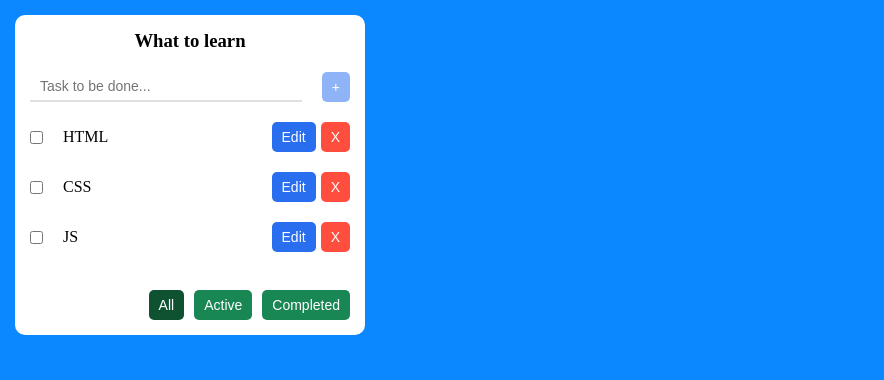
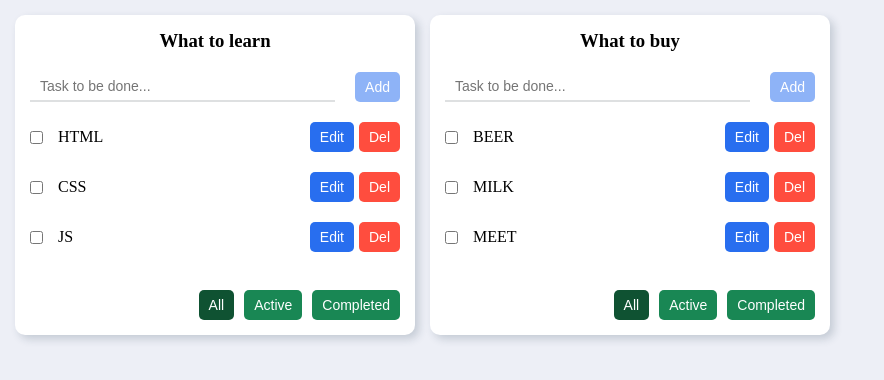
Before and after one commit to NikChist88/todolist, a React (Create React App) app: page / in a window 1280 px wide. Shown: the top 380 px of the page, without its empty margins (0-884 px from the left). Built offline with nearby package versions, Linux system fonts and the light colour scheme.

Commit message:
refactoring, add new store

```diff
--- a/src/App.css
+++ b/src/App.css
@@ -1,5 +1,5 @@
 
 .app {
   display: flex;
-  gap: 0 30px;
+  gap: 0 15px;
 }
--- a/src/App.tsx
+++ b/src/App.tsx
@@ -1,53 +1,94 @@
 import './App.css'
-import { useState } from 'react'
+import { FC, useState } from 'react'
 import { Todolist } from './components/todoList/TodoList'
-import { TaskType } from './data/initTasks'
+import { TasksType } from './data/store'
+import { TodolistType } from './data/store'
+import { FilterType } from './data/store'
 import { v1 } from 'uuid'
 
 type AppPropsType = {
-  initTasks: TaskType[]
+  initTodolists: TodolistType[]
+  initTasks: TasksType
 }
 
-export const App: React.FC<AppPropsType> = ({ initTasks }) => {
+export const App: FC<AppPropsType> = ({ initTodolists, initTasks }) => {
   // Local State
-  const [tasks, setTasks] = useState<TaskType[]>(initTasks)
+  const [todolists, setTodolists] = useState<TodolistType[]>(initTodolists)
+  const [tasks, setTasks] = useState<TasksType>(initTasks)
+
+  console.log(todolists)
+  console.log(tasks)
 
   // Create Task
-  const createTask = (task: string) => {
-    setTasks([...tasks, { id: v1(), task: task, isDone: false }])
+  const createTask = (task: string, todoListId: string) => {
+    const newTask = { id: v1(), title: task, isDone: false }
+    tasks[todoListId] = [...tasks[todoListId], newTask]
+    setTasks({ ...tasks })
   }
 
   // Edit Task
-  const editTask = (taskId: string, newTask: string) => {
-    const updatedTask = { id: taskId, task: newTask, isDone: false }
-    setTasks((prevTasks) =>
-      prevTasks.map((task) => (task.id === updatedTask.id ? updatedTask : task))
-    )
+  const editTask = (taskId: string, todolistId: string, task: string) => {
+    const newTask = tasks[todolistId].find((t) => t.id === taskId)
+    if (newTask) {
+      newTask.title = task
+      setTasks({ ...tasks })
+    }
+  }
+
+  // Change Tasks Filter
+  const changeTaskFilter = (value: FilterType, todoListId: string) => {
+    const todolist = todolists.find((tl) => tl.id === todoListId)
+    if (todolist) {
+      todolist.filter = value
+      setTodolists([...todolists])
+    }
   }
 
   // Change Task Status
-  const changeTaskStatus = (taskId: string, isDone: boolean) => {
-    const task = tasks.find((task) => task.id === taskId)
-    if (task) task.isDone = isDone
-    setTasks([...tasks])
+  const changeTaskStatus = (
+    taskId: string,
+    todolistId: string,
+    isDone: boolean
+  ) => {
+    const newTaksStatus = tasks[todolistId].find((task) => task.id === taskId)
+    if (newTaksStatus) newTaksStatus.isDone = isDone
+    setTasks({ ...tasks })
   }
 
   // Delete Task
-  const deleteTask = (id: string) => {
-    if (window.confirm('Do you want to delete a task?'))
-      setTasks(tasks.filter((task) => task.id !== id))
+  const deleteTask = (id: string, todolistId: string) => {
+    if (window.confirm('Do you want to delete a task?')) {
+      const updatedTasks = tasks[todolistId].filter((t) => t.id !== id)
+      tasks[todolistId] = updatedTasks
+      setTasks({ ...tasks })
+    }
   }
 
   return (
     <div className="app">
+      {todolists.map((tl) => {
+        // Filtered Tasks
+        let filteredTasks = tasks[tl.id]
+        if (tl.filter === 'active')
+          filteredTasks = filteredTasks.filter((t) => t.isDone === false)
+        if (tl.filter === 'completed')
+          filteredTasks = filteredTasks.filter((t) => t.isDone === true)
+
+        return (
           <Todolist
-        title={'What to learn'}
-        tasks={tasks}
+            key={tl.id}
+            id={tl.id}
+            title={tl.title}
+            filter={tl.filter}
+            tasks={filteredTasks}
+            changeTaskFilter={changeTaskFilter}
             createTask={createTask}
             changeTaskStatus={changeTaskStatus}
             deleteTask={deleteTask}
             editTask={editTask}
           />
+        )
+      })}
     </div>
   )
 }
--- a/src/components/button/Button.styles.scss
+++ b/src/components/button/Button.styles.scss
@@ -7,9 +7,6 @@
   color: #fff;
   cursor: pointer;
   transition: background-color ease-in 0.3s;
-}
-
-.btn-primary {
   background-color: #286eef;
 
   &:hover {
@@ -18,9 +15,8 @@
   &:disabled {
     background-color: #286eef85;
   }
-}
 
-.btn-danger {
+  &_danger {
     background-color: #ff4d3e;
 
     &:hover {
@@ -28,7 +24,7 @@
     }
   }
 
-.btn-success {
+  &_success {
     background-color: #198754;
 
     &:hover {
@@ -38,3 +34,4 @@
       background-color: #0f5232;
     }
   }
+}
--- a/src/components/checkbox/Checkbox.tsx
+++ b/src/components/checkbox/Checkbox.tsx
@@ -3,15 +3,20 @@ import { ChangeEvent, FC } from 'react'
 
 type CheckboxPropsType = {
   id: string
+  todolistsId: string
   checked: boolean
-  changeTaskStatus: (taskId: string, isDone: boolean) => void
+  changeTaskStatus: (
+    taskId: string,
+    todolistsId: string,
+    isDone: boolean
+  ) => void
 }
 
 export const Checkbox: FC<CheckboxPropsType> = (props) => {
-  const { id, checked, changeTaskStatus } = props
+  const { id, todolistsId, checked, changeTaskStatus } = props
 
   const onChangeHandler = (e: ChangeEvent<HTMLInputElement>) => {
-    changeTaskStatus(id, e.currentTarget.checked)
+    changeTaskStatus(id, todolistsId, e.currentTarget.checked)
   }
 
   return (
--- a/src/components/input/Input.tsx
+++ b/src/components/input/Input.tsx
@@ -5,11 +5,12 @@ type InputPropsType = {
   value: string
   onChange: (value: string) => void
   onKeyPress: () => void
-  onBlur: (focused: boolean) => void
+  onBlur?: (focused: boolean) => void
+  autoFocus?: boolean
 }
 
 export const Input: FC<InputPropsType> = (props) => {
-  const { value, onChange, onKeyPress, onBlur } = props
+  const { value, onChange, onKeyPress, onBlur, autoFocus } = props
 
   const onChangeHandler = (e: ChangeEvent<HTMLInputElement>) => {
     onChange(e.currentTarget.value.trimStart())
@@ -17,6 +18,10 @@ export const Input: FC<InputPropsType> = (props) => {
 
   const onKeyPressHandler = (e: KeyboardEvent<HTMLInputElement>) => {
     if (e.key === 'Enter' && value.length < 16 && value) onKeyPress()
+  }
+
+  const onBlurHandler = () => {
+    onBlur && onBlur(false)
   }
 
   return (
@@ -27,8 +32,9 @@ export const Input: FC<InputPropsType> = (props) => {
       value={value}
       onChange={onChangeHandler}
       onKeyUp={onKeyPressHandler}
-      onBlur={() => onBlur(false)}
+      onBlur={onBlurHandler}
       maxLength={16}
+      autoFocus={autoFocus}
     />
   )
 }
--- a/src/components/task/Task.styles.scss
+++ b/src/components/task/Task.styles.scss
@@ -5,9 +5,11 @@
 
 .task__item {
   width: 100%;
+  padding-right: 15px;
   display: flex;
   align-items: center;
-  gap: 0 20px;
+  gap: 0 15px;
+  text-transform: uppercase;
 
   &.is-done {
     text-decoration: line-through;
--- a/src/components/task/Task.tsx
+++ b/src/components/task/Task.tsx
@@ -6,22 +6,35 @@ import { Input } from '../input/Input'
 
 type TaskPropsType = {
   id: string
+  todolistId: string
   task: string
   isDone: boolean
-  changeTaskStatus: (taskId: string, isDone: boolean) => void
-  deleteTask: (id: string) => void
-  editTask: (taskId: string, newTask: string) => void
+  changeTaskStatus: (
+    taskId: string,
+    todolistId: string,
+    isDone: boolean
+  ) => void
+  deleteTask: (id: string, todolistId: string) => void
+  editTask: (taskId: string, todolistId: string, newTask: string) => void
 }
 
 export const Task: FC<TaskPropsType> = (props) => {
-  const { id, task, isDone, changeTaskStatus, deleteTask, editTask } = props
+  const {
+    id,
+    todolistId,
+    task,
+    isDone,
+    changeTaskStatus,
+    deleteTask,
+    editTask,
+  } = props
 
   const [inputValue, setInputValue] = useState<string>(task)
-  const [isFocused, setFocused] = useState<boolean>(false)
+  const [isFocused, setIsFocused] = useState<boolean>(false)
 
   const changeTask = () => {
-    editTask(id, inputValue)
-    setFocused(false)
+    editTask(id,todolistId, inputValue)
+    setIsFocused(false)
   }
 
   return (
@@ -29,6 +42,7 @@ export const Task: FC<TaskPropsType> = (props) => {
       <label className={`task__item ${isDone && 'is-done'}`}>
         <Checkbox
           id={id}
+          todolistsId={todolistId}
           checked={isDone}
           changeTaskStatus={changeTaskStatus}
         />
@@ -37,7 +51,8 @@ export const Task: FC<TaskPropsType> = (props) => {
             value={inputValue}
             onChange={setInputValue}
             onKeyPress={changeTask}
-            onBlur={setFocused}
+            onBlur={setIsFocused}
+            autoFocus={isFocused}
           />
         ) : (
           task
@@ -45,14 +60,14 @@ export const Task: FC<TaskPropsType> = (props) => {
       </label>
       <div className="task__controls">
         <Button
-          className="btn-primary"
           title={'Edit'}
-          onClickHandler={() => setFocused(true)}
+          disabled={isDone}
+          onClickHandler={() => setIsFocused(true)}
         />
         <Button
-          className="btn-danger"
-          title={'X'}
-          onClickHandler={() => deleteTask(id)}
+          className="btn_danger"
+          title={'Del'}
+          onClickHandler={() => deleteTask(id, todolistId)}
         />
       </div>
     </li>
--- a/src/components/todoList/TodoList.styles.scss
+++ b/src/components/todoList/TodoList.styles.scss
@@ -2,11 +2,13 @@
   display: flex;
   flex-direction: column;
   gap: 20px 0;
-  width: 350px;
+  max-width: 400px;
+  width: 100%;
   min-height: 320px;
   padding: 15px;
   border-radius: 10px;
   background-color: #fff;
+  box-shadow: 4px 4px 8px 0px rgba(34, 60, 80, 0.2);
 
   &__title {
     text-align: center;
--- a/src/components/todoList/TodoList.tsx
+++ b/src/components/todoList/TodoList.tsx
@@ -2,44 +2,59 @@ import './TodoList.styles.scss'
 import { Task } from '../task/Task'
 import { Input } from '../input/Input'
 import { Button } from '../button/Button'
-import { TaskType } from '../../data/initTasks'
+import { TaskType } from '../../data/store'
+import { FilterType } from '../../data/store'
 import { FC, useState } from 'react'
 
 type TodolistPropsType = {
+  id: string
   title: string
   tasks: TaskType[]
-  createTask: (task: string) => void
-  changeTaskStatus: (taskId: string, isDone: boolean) => void
-  deleteTask: (id: string) => void
-  editTask: (taskId: string, newTask: string) => void
+  filter: FilterType
+  createTask: (task: string, todoListId: string) => void
+  changeTaskFilter: (value: FilterType, todoListId: string) => void
+  changeTaskStatus: (
+    taskId: string,
+    todolistId: string,
+    isDone: boolean
+  ) => void
+  deleteTask: (id: string, todolistsId: string) => void
+  editTask: (taskId: string, todolistsId: string, newTask: string) => void
 }
 
-export type FilterType = 'all' | 'active' | 'completed'
-
 export const Todolist: FC<TodolistPropsType> = (props) => {
-  const { title, tasks, createTask, changeTaskStatus, deleteTask, editTask } =
-    props
+  const {
+    id,
+    title,
+    tasks,
+    filter,
+    createTask,
+    changeTaskStatus,
+    changeTaskFilter,
+    deleteTask,
+    editTask,
+  } = props
 
   // Local State
   const [inputValue, setInputValue] = useState<string>('')
-  const [filter, setFilter] = useState<FilterType>('all')
   const maxTaskLength: boolean = inputValue.length === 16
   const msgError: string = 'Max task length is 15 chars!'
 
-  // Change Tasks Filter
-  const changeFilter = (value: FilterType) => {
-    setFilter(value)
+  // Add Task
+  const addTask = () => {
+    createTask(inputValue, id)
+    setInputValue('')
   }
 
-  // Filtered Tasks
-  const filteredTasks = tasks
-  if (filter === 'active') filteredTasks.filter((t) => t.isDone === false)
-  if (filter === 'completed') filteredTasks.filter((t) => t.isDone === true)
-
-  // Add Task
-  const addTask = () => {
-    createTask(inputValue)
-    setInputValue('')
+  // Buttons click handlers / change task filter
+  const onAllClickHandler = () => {
+    changeTaskFilter('all', id)
+  }
+  const onActiveClickHandler = () => {
+    changeTaskFilter('active', id)
+  }
+  const onCompletedClickHandler = () => {
+    changeTaskFilter('completed', id)
   }
 
   return (
@@ -50,11 +65,9 @@ export const Todolist: FC<TodolistPropsType> = (props) => {
           value={inputValue}
           onChange={setInputValue}
           onKeyPress={addTask}
-          onBlur={() => {}}
         />
         <Button
-          className="btn-primary"
-          title={'+'}
+          title={'Add'}
           onClickHandler={addTask}
           disabled={!inputValue || maxTaskLength}
         />
@@ -62,15 +75,18 @@ export const Todolist: FC<TodolistPropsType> = (props) => {
 
       {maxTaskLength && <p className="error">{msgError}</p>}
 
-      {filteredTasks.length === 0 ? (
-        <span>No {filter} tasks.</span>
+      {tasks.length === 0 ? (
+        <span>
+          {filter === 'all' ? 'You have no tasks' : `No ${filter} tasks`}
+        </span>
       ) : (
         <ul className="todolist__list">
-          {filteredTasks.map((task) => (
+          {tasks.map((task) => (
             <Task
               key={task.id}
               id={task.id}
-              task={task.task}
+              todolistId={id}
+              task={task.title}
               isDone={task.isDone}
               changeTaskStatus={changeTaskStatus}
               deleteTask={deleteTask}
@@ -82,19 +98,19 @@ export const Todolist: FC<TodolistPropsType> = (props) => {
 
       <div className="todolist__controls">
         <Button
-          className={`btn-success ${filter === 'all' && 'active'}`}
+          className={`btn_success ${filter === 'all' && 'active'}`}
           title={'All'}
-          onClickHandler={() => changeFilter('all')}
+          onClickHandler={onAllClickHandler}
         />
         <Button
-          className={`btn-success ${filter === 'active' && 'active'}`}
+          className={`btn_success ${filter === 'active' && 'active'}`}
           title={'Active'}
-          onClickHandler={() => changeFilter('active')}
+          onClickHandler={onActiveClickHandler}
         />
         <Button
-          className={`btn-success ${filter === 'completed' && 'active'}`}
+          className={`btn_success ${filter === 'completed' && 'active'}`}
           title={'Completed'}
-          onClickHandler={() => changeFilter('completed')}
+          onClickHandler={onCompletedClickHandler}
         />
       </div>
     </div>
--- a/src/data/store.ts
+++ b/src/data/store.ts
@@ -2,38 +2,39 @@ import { v1 } from 'uuid'
 
 export type FilterType = 'all' | 'active' | 'completed'
 
-export type TodoListType = {
+export type TaskType = {
   id: string
-  titel: string
-  filter: FilterType
-}
-
-export type TaskType = {
   title: string
   isDone: boolean
 }
 
 export type TasksType = {
-  [todoLists: string]: TaskType[]
+  [todolistId: string]: TaskType[]
 }
 
-const todoListId_1: string = v1()
-const todoListId_2: string = v1()
+export type TodolistType = {
+  id: string
+  title: string
+  filter: FilterType
+}
 
-export const todoLists: TodoListType[] = [
-  { id: todoListId_1, titel: 'What to learn', filter: 'all' },
-  { id: todoListId_2, titel: 'What to buy', filter: 'all' },
+const todolistId_1: string = v1()
+const todolistId_2: string = v1()
+
+export const todolists: TodolistType[] = [
+  { id: todolistId_1, title: 'What to learn', filter: 'all' },
+  { id: todolistId_2, title: 'What to buy', filter: 'all' },
 ]
 
 export const tasks: TasksType = {
-  [todoLists[0].id]: [
-    { title: 'HTML', isDone: false },
-    { title: 'CSS', isDone: false },
-    { title: 'JS', isDone: false },
+  [todolistId_1]: [
+    { id: v1(), title: 'HTML', isDone: false },
+    { id: v1(), title: 'CSS', isDone: false },
+    { id: v1(), title: 'JS', isDone: false },
   ],
-  [todoLists[1].id]: [
-    { title: 'BEER', isDone: false },
-    { title: 'MILK', isDone: false },
-    { title: 'MEET', isDone: false },
+  [todolistId_2]: [
+    { id: v1(), title: 'BEER', isDone: false },
+    { id: v1(), title: 'MILK', isDone: false },
+    { id: v1(), title: 'MEET', isDone: false },
   ],
 }
--- a/src/index.css
+++ b/src/index.css
@@ -15,5 +15,5 @@ body {
   width: 100%;
   height: 100vh;
   overflow: hidden;
-  background-color: #0b87ff;
+  background-color: #edeff6;
 }
--- a/src/index.tsx
+++ b/src/index.tsx
@@ -1,7 +1,7 @@
 import ReactDOM from 'react-dom/client'
 import './index.css'
 import { App } from './App'
-import { initTasks } from './data/initTasks'
+import { todolists, tasks } from './data/store'
 
 const root = ReactDOM.createRoot(document.getElementById('root') as HTMLElement)
-root.render(<App initTasks={initTasks} />)
+root.render(<App initTodolists={todolists} initTasks={tasks} />)
```
Lines whose indentation alone changed are shown as unchanged.
